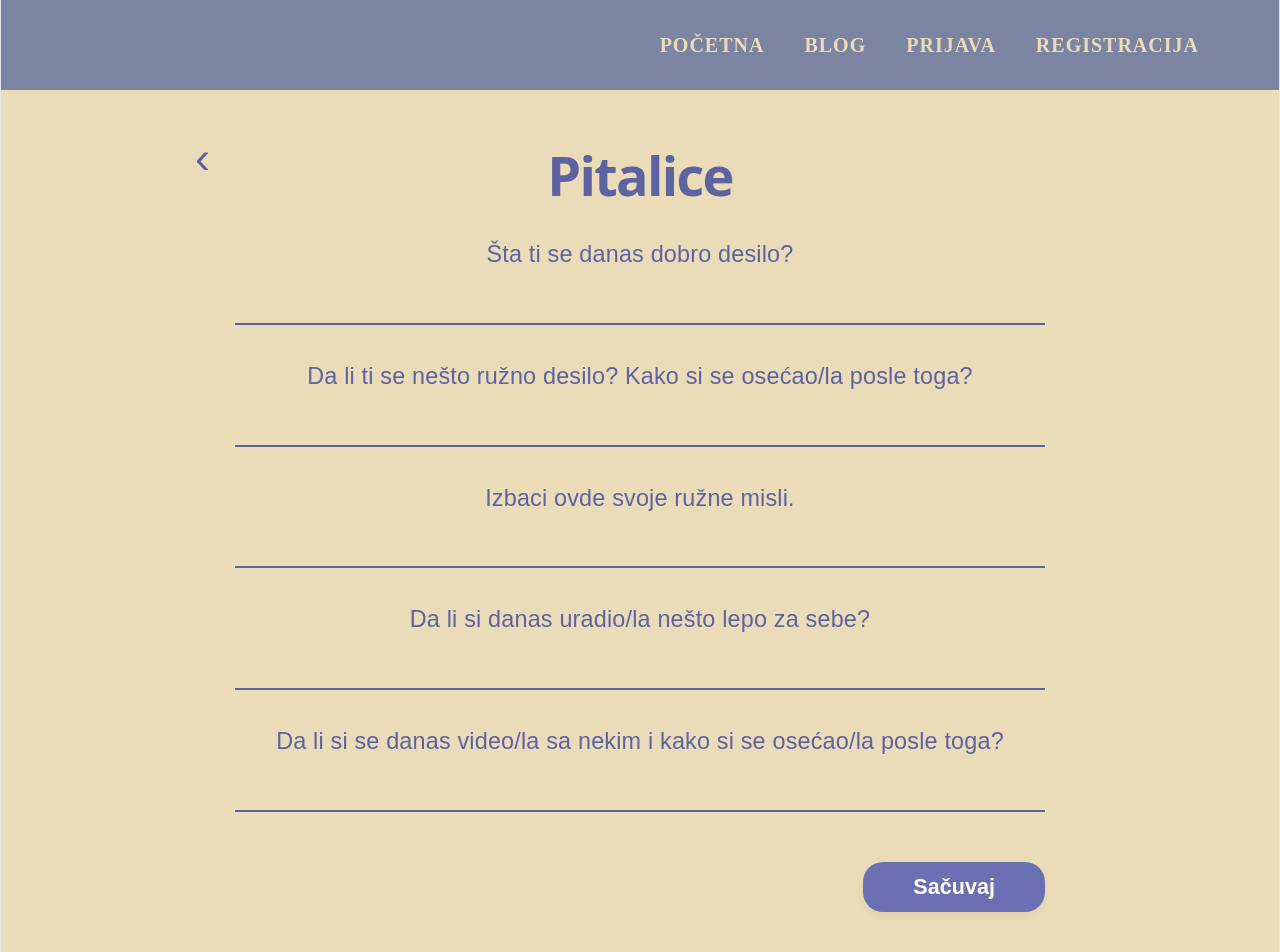
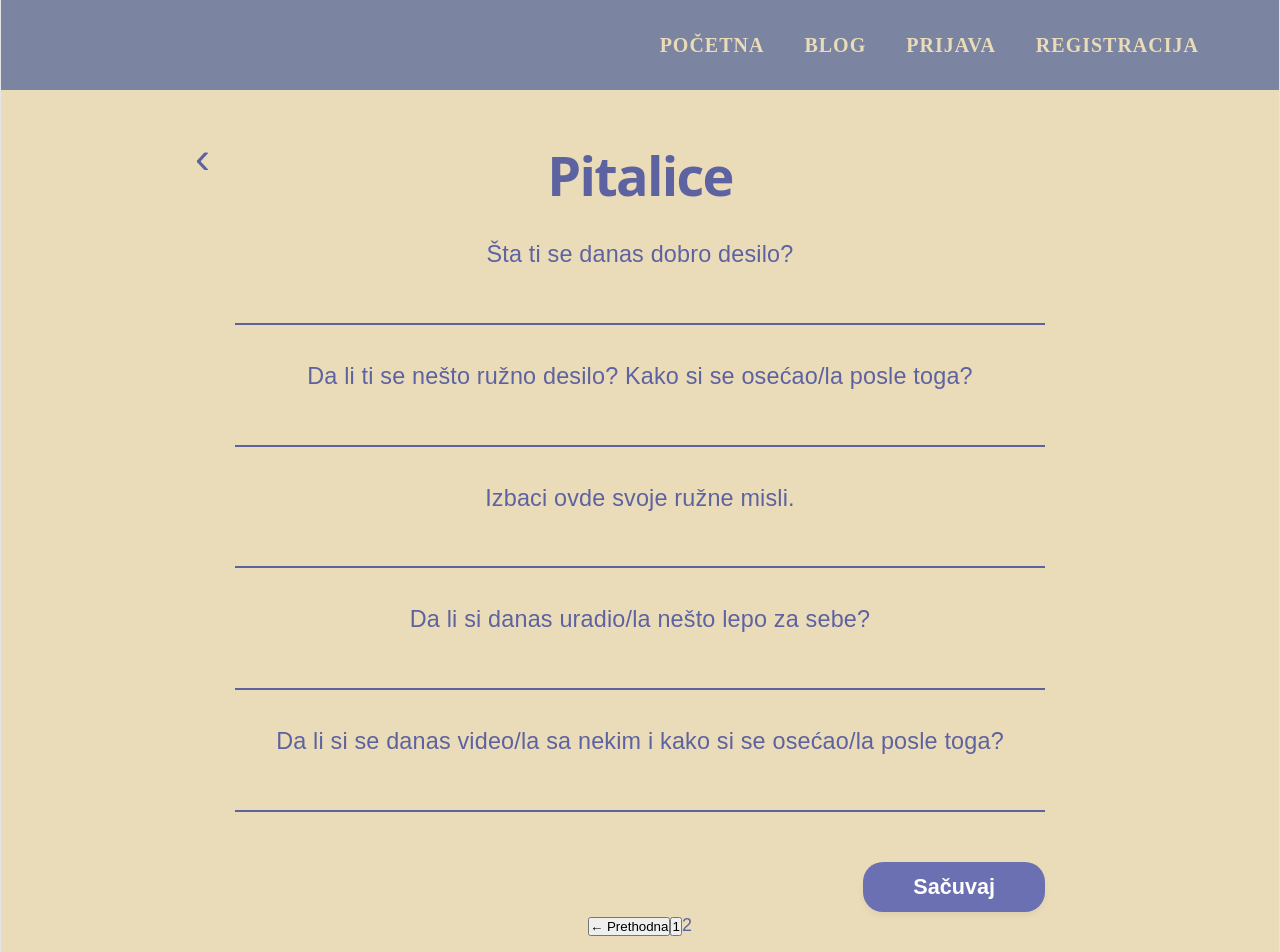
Before and after one commit to elab-development/klijentske-veb-tehnologije-i-skriptni-jezici-2025-26-2024-1051-dnevnik-za-mentalno-zdravlje, a React (Vite) app: page /pitalice in a window 1280 px wide. Shown: the top 952 px of the page. Built offline with nearby package versions, Linux system fonts and the light colour scheme.

Commit message:
Paginacija dnevnik i pitalice

```diff
--- a/src/screens/Dnevnik/Dnevnik.tsx
+++ b/src/screens/Dnevnik/Dnevnik.tsx
@@ -42,8 +42,12 @@ export const Dnevnik = ()  => {
           value={tekst}
           onChange={(e) => setTekst(e.target.value)}
         />
+        <div className="paginacija-kontejner">
+          <span className="aktivna-strana">1</span>
+          <button className="paginacija-broj" onClick={() => navigate('/pitalice')}>2</button>
 
         <button className="strelica-button" onClick={() => navigate('/pitalice')}></button>
+        </div>
       </div>
     </div>
   );
--- a/src/screens/Pitalice/Pitalice.tsx
+++ b/src/screens/Pitalice/Pitalice.tsx
@@ -58,6 +58,17 @@ export const Pitalice = (): JSX.Element => {
                         Sačuvaj
                     </button>
                 </div>
+                <div className="paginacija-kontejner">
+                    <button className="paginacija-strelica" onClick={() => navigate("/dnevnik")}>
+                        &larr; Prethodna
+                    </button>
+                    <button className="paginacija-broj" onClick={() => navigate("/dnevnik")}>
+                        1
+                    </button>
+                    <span className="aktivna-strana">2</span>
+                </div>
+
+
             </main>
 
 
```
